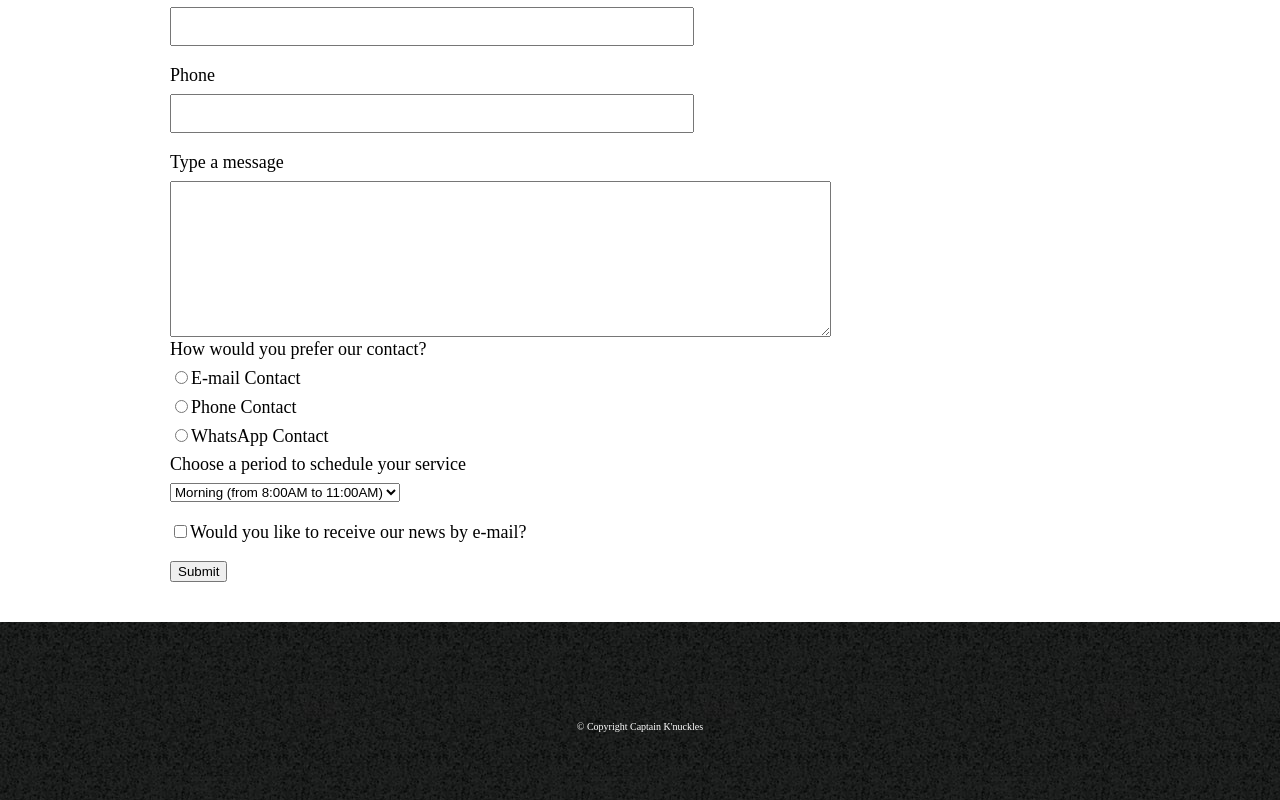
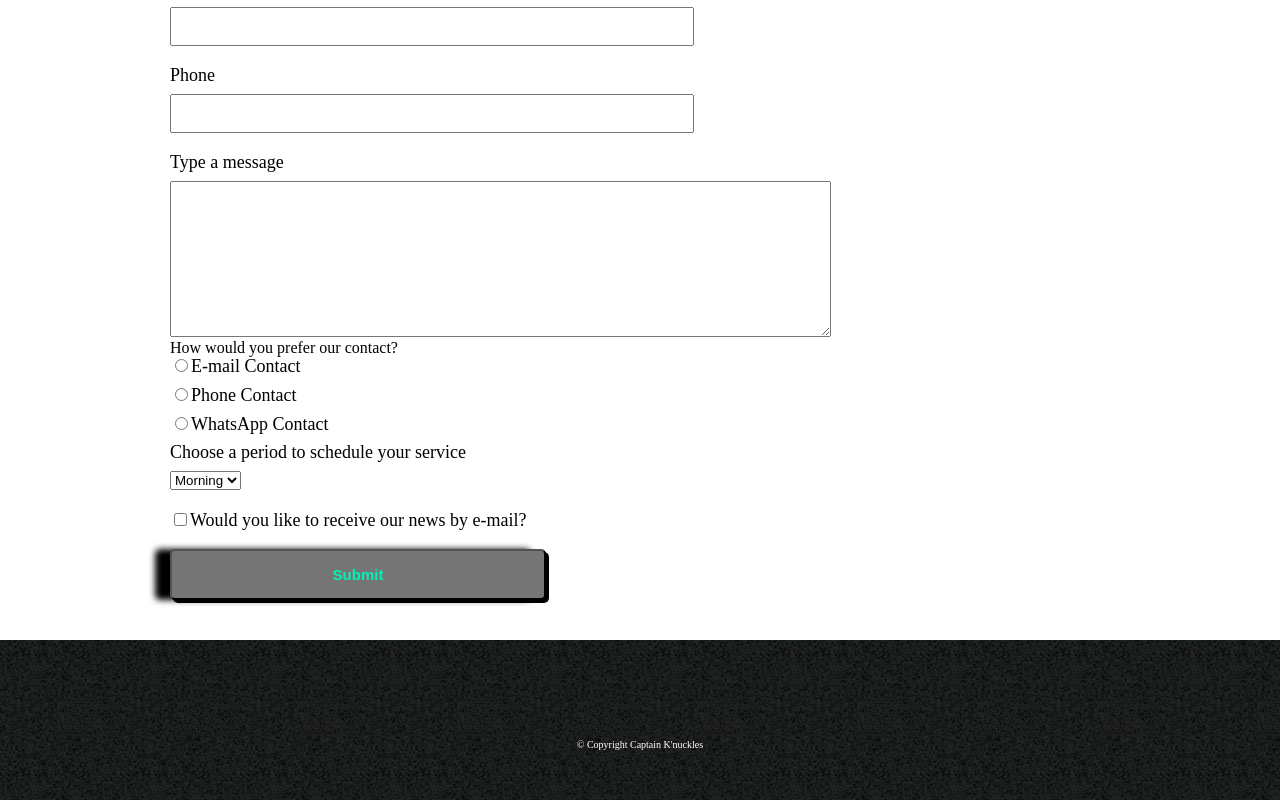
Before and after one commit to JoaoCioffi/WebFundamentals_JS, a plain HTML site: page Projects/Barbershop/main/contact.html in a window 1280 px wide. Shown: the part 436-1236 px from the top of the page. Drawn offline with Linux system fonts and the light colour scheme.

Commit message:
updated on 2022-07-29 09:46AM

```diff
--- a/Projects/Barbershop/content/CSS/styleProductsContact.css
+++ b/Projects/Barbershop/content/CSS/styleProductsContact.css
@@ -61,10 +61,11 @@ nav a:hover {
     box-sizing: border-box;
     border: #000000 solid 2px;
     border-radius: 20px;
+    box-shadow: 3px 3px rgb(0, 0, 0), -1em 0 0.4em rgb(0, 0, 0);
 }
 
 .products li:hover {
-    border-color: #51ff00;
+    border-color: rgb(0, 243, 182);
 }
 
 .products li:hover h2 {
@@ -112,7 +113,7 @@ form {
     margin: 40px 0;
 }
 
-form label, form p {
+form label, form legend {
     display: block;
     font-size: 18px;
     margin: 0 0 10px;
@@ -128,3 +129,22 @@ form label, form p {
 .checkbox {
     margin: 20px 0;
 }
+
+.submit {
+    width: 40%;
+    padding: 15px 0;
+    color: rgb(0, 243, 182);
+    background: #757575;
+    font-weight: bold;
+    font-size: 15px;
+    box-shadow: 3px 3px rgb(0, 0, 0), -1em 0 0.4em rgb(0, 0, 0);
+    border-radius: 5px;
+    transition: 0.5s all;
+    cursor: pointer;
+}
+
+.submit:hover {
+    color: rgb(0, 243, 182);
+    background: #585858;
+    transform: scale(1.05);
+}
--- a/Projects/Barbershop/main/contact.html
+++ b/Projects/Barbershop/main/contact.html
@@ -14,12 +14,12 @@
 
         <header>
             <div class="box">
-                <h1><img id="logo" src="../content/metadata/logo.png"></h1>
+                <h1><img id="logo" src="../content/metadata/logo.png" alt="logo"></h1>
                 <nav>
                     <ul>
-                        <li><a href="index.html" style="--clr:rgb(255,255,255)"><span>Home</span></a></li>
-                        <li><a href="products.html" style="--clr:rgb(255,255,255)"><span>Products</span></a></li>
-                        <li><a href="contact.html" style="--clr:rgb(255,255,255)"><span>Contact Us</span></a></li>
+                        <li><a href="index.html" style="--clr:rgb(0, 243, 182)"><span>Home</span></a></li>
+                        <li><a href="products.html" style="--clr:rgb(0, 243, 182)"><span>Products</span></a></li>
+                        <li><a href="contact.html" style="--clr:rgb(0, 243, 182)"><span>Contact Us</span></a></li>
                     </ul>
                 </nav>
             </div>
@@ -39,24 +39,27 @@
                 <label for="msgBox">Type a message</label>
                 <textarea cols="80" rows="10" id="msgBox"></textarea>
 
+
+                <fieldset>
                     <div>
                         <p>How would you prefer our contact?</p>
                         <label for="radio-email"><input type="radio" name="contact" value="email" id="radio-email">E-mail Contact</label>
                         <label for="radio-phone"><input type="radio" name="contact" value="phone" id="radio-phone">Phone Contact</label>
                         <label for="whatsapp-radio"><input type="radio" name="contact" value="whatsapp" id="whatsapp-radio">WhatsApp Contact</label>
                     </div>
+                </fieldset>
 
                 <div>
-                    <p>Choose a period to schedule your service</p>
+                    <legend>Choose a period to schedule your service</legend>
                     <select>
-                        <option>Morning (from 8:00AM to 11:00AM)</option>
-                        <option>Evening (from 2:00PM to 5:00PM)</option>
-                        <option>Night (from 7:00PM to 9:00PM)</option>
+                        <option style="font-size: 15px;">Morning</option>
+                        <option style="font-size: 15px;">Evening</option>
+                        <option style="font-size: 15px;">Night</option>
                     </select>
                 </div>
 
                 <label class="checkbox"><input type="checkbox">Would you like to receive our news by e-mail?</label>
-                <input type="submit" value="Submit">
+                <input type="submit" value="Submit" class="submit">
             </form>
         </main>
 
```
Also changed, not shown: Projects/Barbershop/main/products.html (+3 -3 lines). Lines whose indentation alone changed are shown as unchanged.
